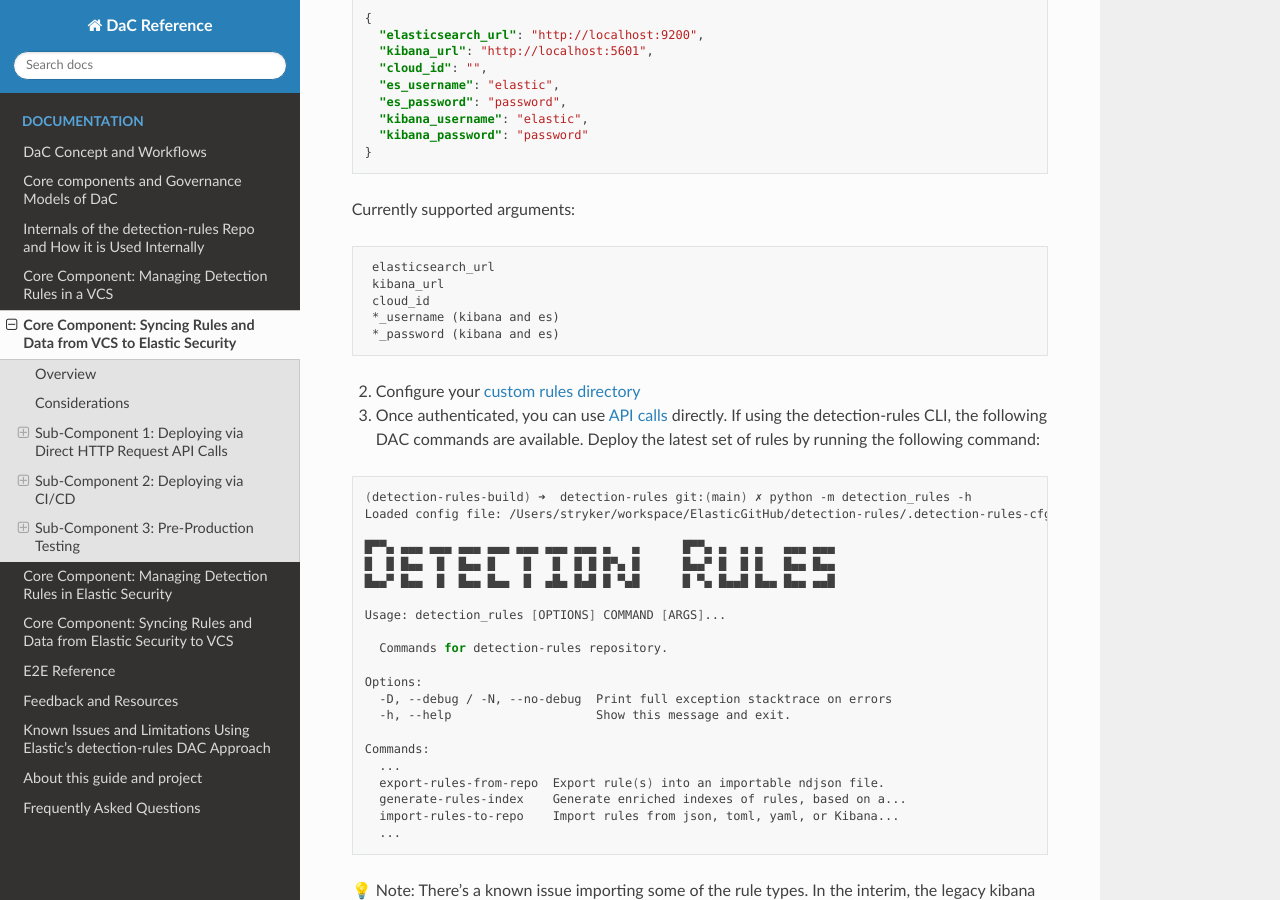
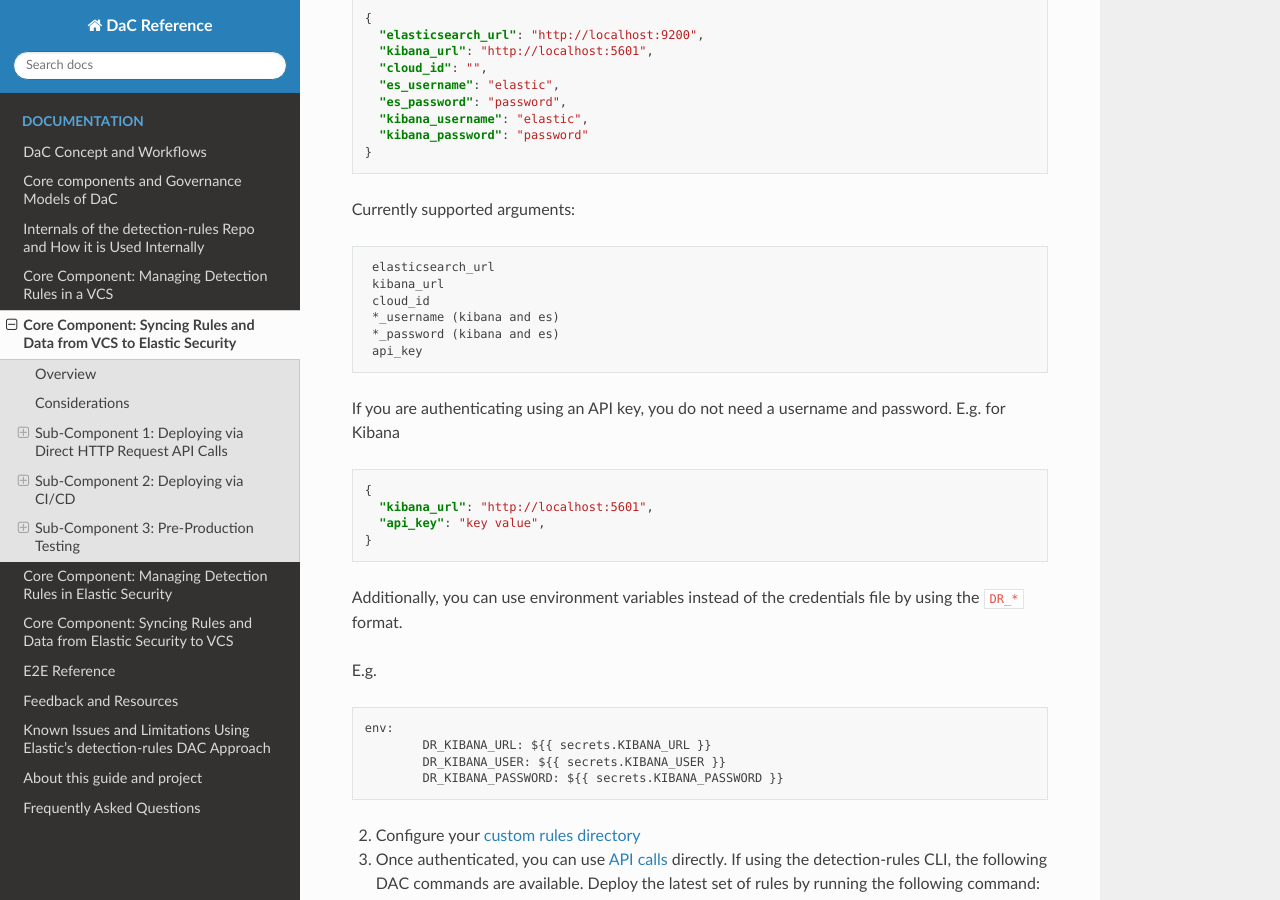
Before and after one commit to elastic/DaC-Reference, a Sphinx documentation site: the page built from docs/core_component_syncing_rules_and_data_from_vcs_to_elastic_security.md, in a window 1280 px wide and 900 px high, scrolled down 2489 px. Built offline with Sphinx 7.4.7 and the Read the Docs theme 3.1.0, drawn with Linux system fonts in a browser that asks for light colours.

Commit message:
Add Documentation for API Key Support

````diff
--- a/docs/core_component_syncing_rules_and_data_from_vcs_to_elastic_security.md
+++ b/docs/core_component_syncing_rules_and_data_from_vcs_to_elastic_security.md
@@ -63,6 +63,27 @@ Currently supported arguments:
  cloud_id
  *_username (kibana and es)
  *_password (kibana and es)
+ api_key
+```
+
+If you are authenticating using an API key, you do not need a username and password. E.g. for Kibana
+
+```json
+{
+  "kibana_url": "http://localhost:5601",
+  "api_key": "key value",
+}
+```
+
+Additionally, you can use environment variables instead of the credentials file by using the `DR_*` format.
+
+E.g.
+
+```
+env:
+        DR_KIBANA_URL: ${{ secrets.KIBANA_URL }}
+        DR_KIBANA_USER: ${{ secrets.KIBANA_USER }}
+        DR_KIBANA_PASSWORD: ${{ secrets.KIBANA_PASSWORD }}
 ```
 
 2. Configure your [custom rules directory](./internals_of_the_detection_rules_repo.md#option-1-using-the-built-in-configuration)
````
